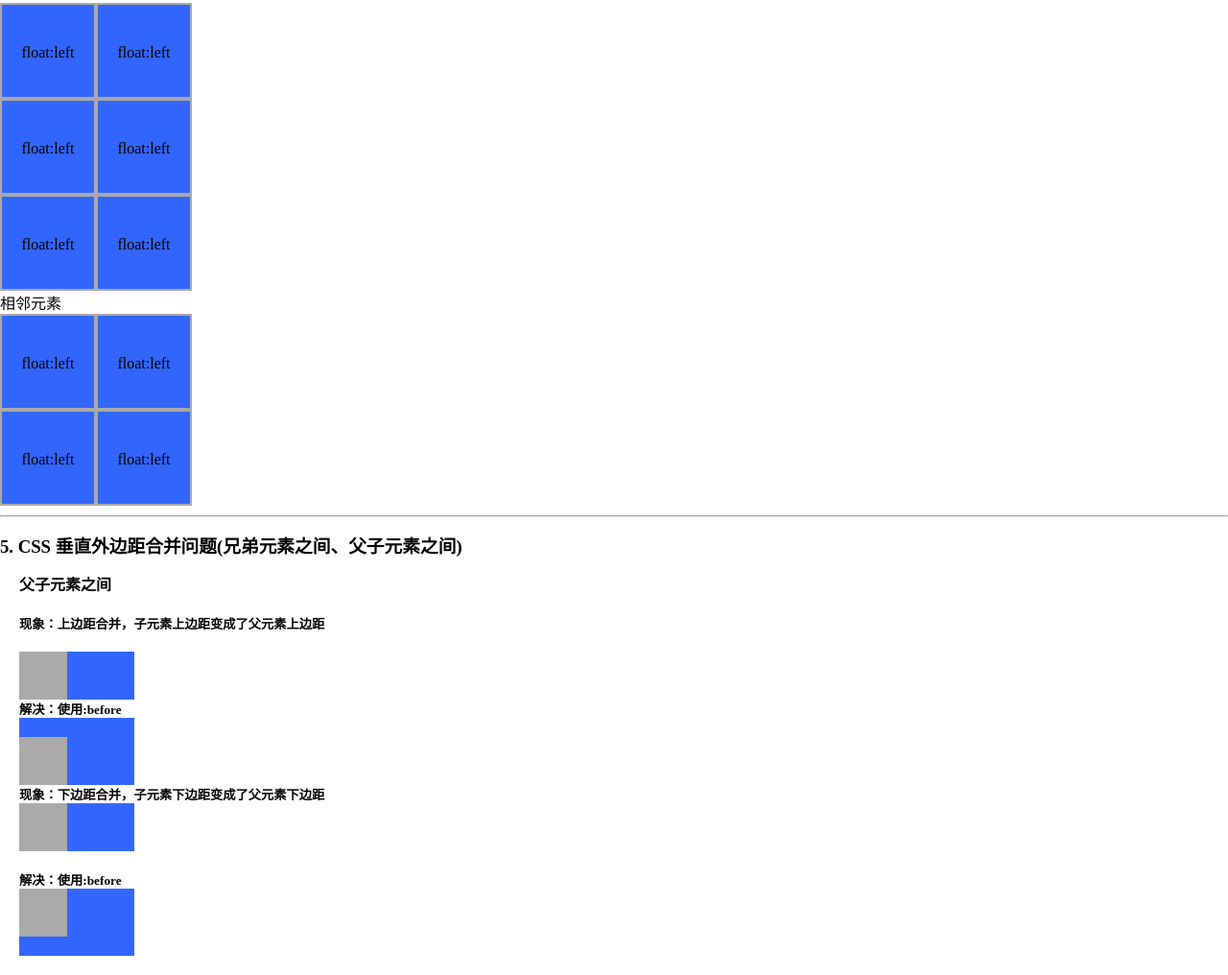
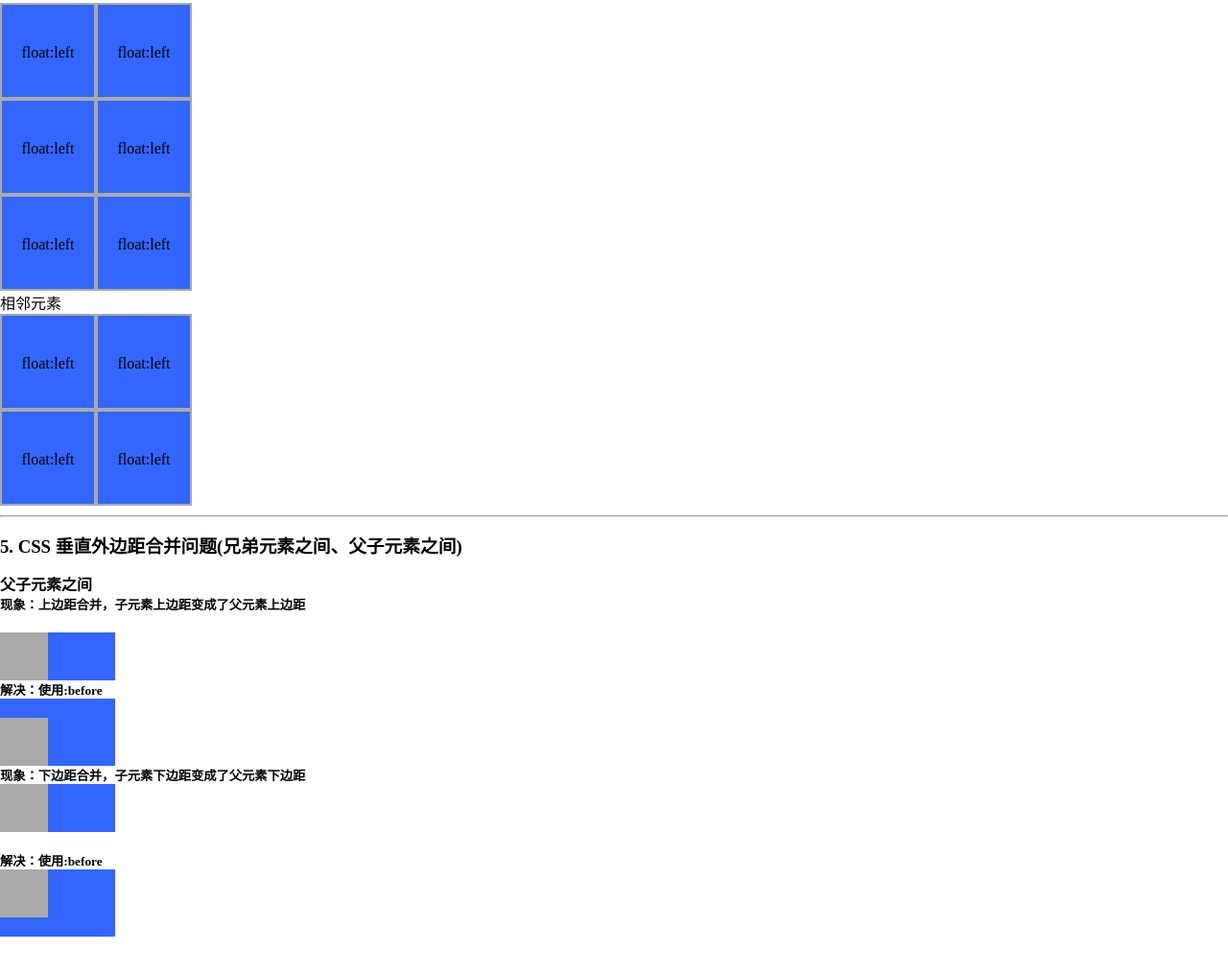
Before and after one commit to NkymCJ/CSS-knowledge, a plain HTML site: page CSS技巧和经验/index.html in a window 1280 px wide. Shown: the part 1050-2066 px from the top of the page at 96% size. After the commit the page ends 2026 px from the top, so only its background shows below. Drawn offline with Linux system fonts and the light colour scheme.

Commit message:
modified

```diff
--- a/CSS技巧和经验/index.html
+++ b/CSS技巧和经验/index.html
@@ -263,24 +263,23 @@
         </div>
         <hr>
         <h3>5. CSS 垂直外边距合并问题(兄弟元素之间、父子元素之间)</h3>
-        <h4 style="margin-left:20px;margin-bottom: 20px;">父子元素之间</h4>
-        <h5 style="margin-left:20px;">现象：上边距合并，子元素上边距变成了父元素上边距</h5>
-        <div class="test5_1" style="margin-left:20px;">
+        <h4>父子元素之间</h4>
+        <h5>现象：上边距合并，子元素上边距变成了父元素上边距</h5>
+        <div class="test5_1">
             <div class="box"></div>
         </div>
-        <h5 style="margin-left:20px;">解决：使用:before</h5>
-        <div class="test5_2" style="margin-left:20px;">
+        <h5>解决：使用:before</h5>
+        <div class="test5_2">
             <div class="box"></div>
         </div>
-        <h5  style="margin-left:20px;">现象：下边距合并，子元素下边距变成了父元素下边距</h5>
-        <div class="test5_3" style="margin-left:20px;">
+        <h5>现象：下边距合并，子元素下边距变成了父元素下边距</h5>
+        <div class="test5_3">
             <div class="box"></div>
         </div>
-        <h5 style="margin-left:20px;">解决：使用:before</h5>
-        <div class="test5_4" style="margin-left:20px;">
+        <h5>解决：使用:before</h5>
+        <div class="test5_4">
             <div class="box"></div>
         </div>
-        <div style="margin-top:20px;"></div>
     </body>
 
 </html>
```
Also changed, not shown: 1 other file.
